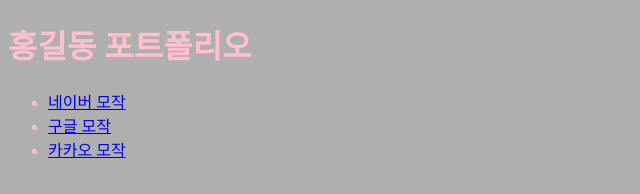
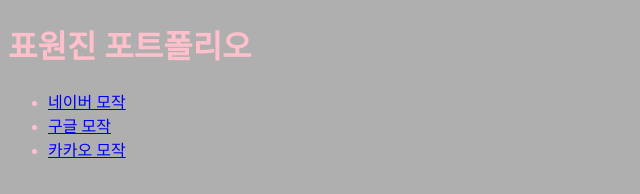
Before and after one commit to gokb0443/pf, a plain HTML site: page index.html in a window 1280 px wide. Shown: the full height of the page, 0-640 px from the left. Drawn offline with nearby package versions, Linux system fonts and the light colour scheme.

Commit message:
2020 07 14 작업

```diff
--- a/index.html
+++ b/index.html
@@ -12,7 +12,7 @@
 </head>
 
 <body>
-    <h1>홍길동 포트폴리오</h1>
+    <h1>표원진 포트폴리오</h1>
 
     <ul>
         <li><a href="naver">네이버 모작</a></li>
```
